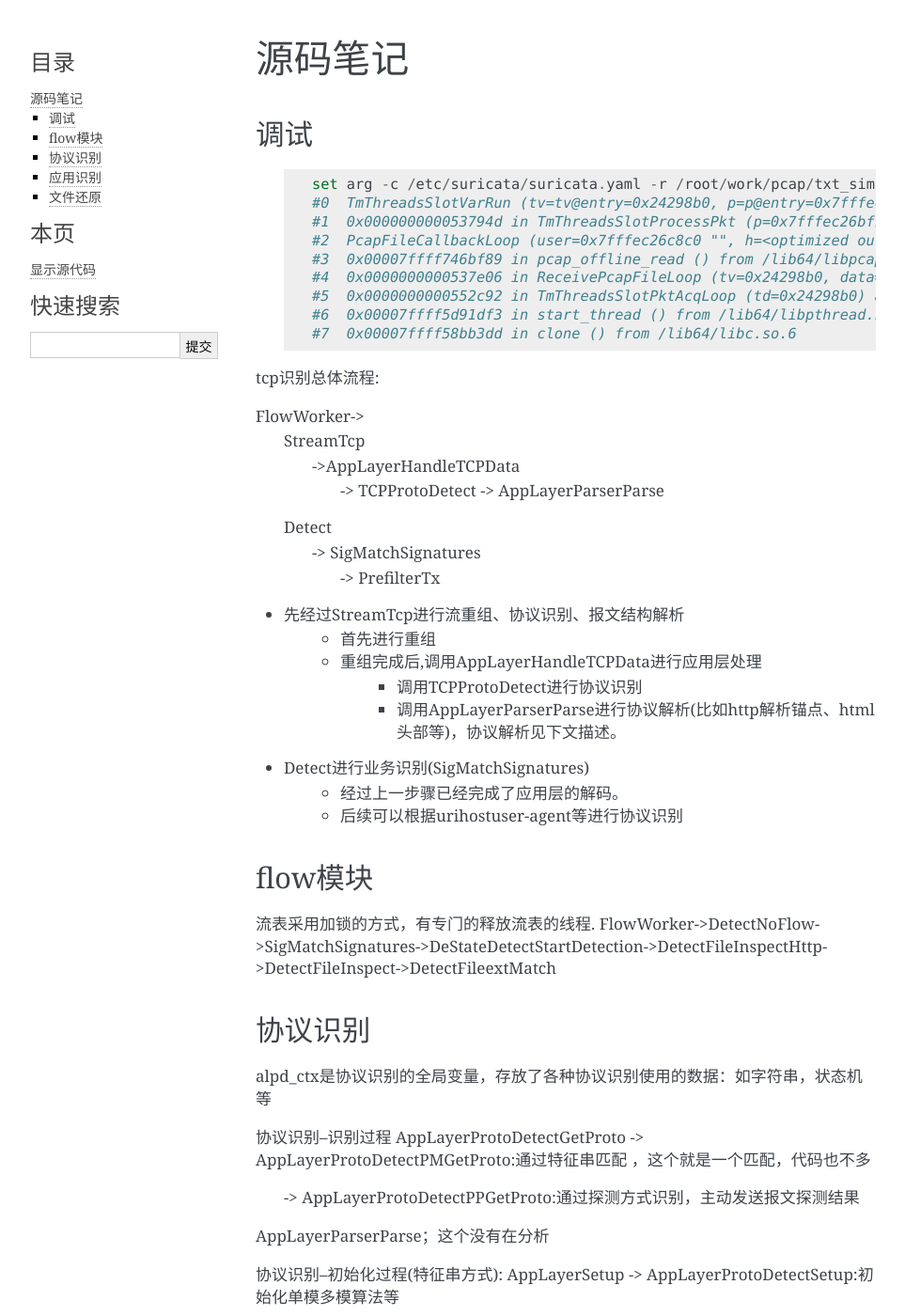
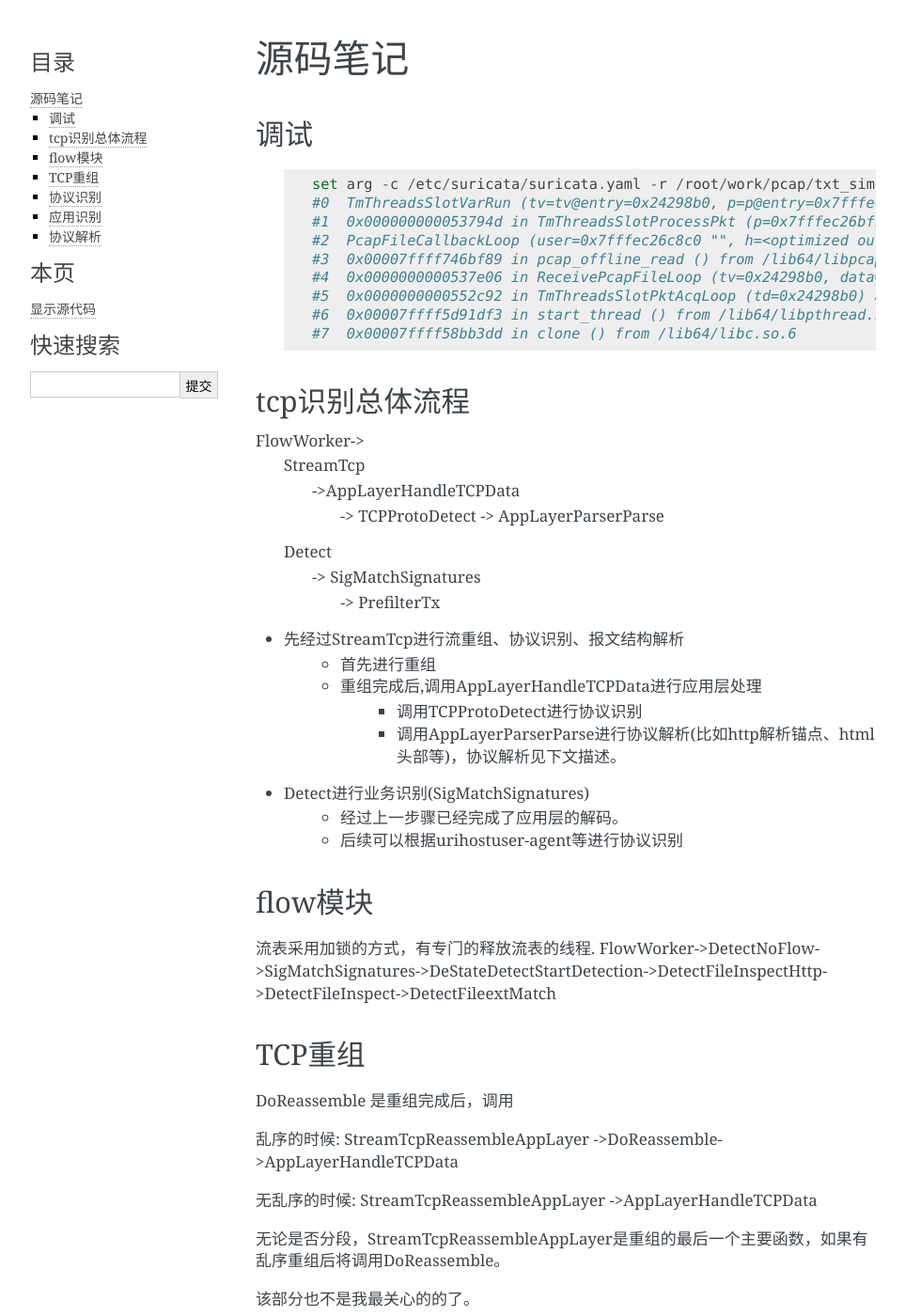
Before and after one commit to promisechen/suricata, a Sphinx documentation site: the page built from doc/source/review.rst, in a window 1280 px wide and 1400 px high. Shown: the whole window at 94% size, without its empty margins (148-1111 px from the left). Built offline with Sphinx 7.4.7, drawn with Linux system fonts in a browser that asks for light colours; some of the changed text lies outside the part shown.

Commit message:
Update review.rst

```diff
--- a/doc/source/review.rst
+++ b/doc/source/review.rst
@@ -16,7 +16,8 @@
     #6  0x00007ffff5d91df3 in start_thread () from /lib64/libpthread.so.0
     #7  0x00007ffff58bb3dd in clone () from /lib64/libc.so.6
 
-tcp识别总体流程:
+tcp识别总体流程
+----------------------
 
 FlowWorker->
    StreamTcp
@@ -43,6 +44,19 @@ flow模块
 ----------
 流表采用加锁的方式，有专门的释放流表的线程.
 FlowWorker->DetectNoFlow->SigMatchSignatures->DeStateDetectStartDetection->DetectFileInspectHttp->DetectFileInspect->DetectFileextMatch
+
+TCP重组
+----------
+
+DoReassemble 是重组完成后，调用
+
+乱序的时候: StreamTcpReassembleAppLayer ->DoReassemble->AppLayerHandleTCPData
+
+无乱序的时候: StreamTcpReassembleAppLayer ->AppLayerHandleTCPData
+
+无论是否分段，StreamTcpReassembleAppLayer是重组的最后一个主要函数，如果有乱序重组后将调用DoReassemble。
+
+该部分也不是我最关心的的了。
 
 协议识别
 ---------
@@ -86,21 +100,11 @@ AppLayerProtoDetectPPRegister->AppLayerProtoDetectInsertNewProbingParser->AppLay
    	* 在调用PrefilterTxUri和DetectEngineInspectHttpUri
           通过streamTcp之后，就会把http的头部信息解析完了，会将uri传到这个PrefilterTxUri函数中。
 
-文件还原
+协议解析
 ----------
 
-DoReassemble 是重组完成后，调用
-
-乱序的时候: StreamTcpReassembleAppLayer ->DoReassemble->AppLayerHandleTCPData
-
-无乱序的时候: StreamTcpReassembleAppLayer ->AppLayerHandleTCPData
-
-
-无论是否分段，StreamTcpReassembleAppLayer是重组的最后一个主要函数，如果有乱序重组后将调用DoReassemble。
 
 最终到应用层都会调用AppLayerHandleTCPData，AppLayerHandleTCPData函数是重组有序之后第一个被调用的函数，这里将都是有序报文。
-
-
 
 对于http的文件还原，使用了libhtp这个库。目前看是先经过tcpstream进行流重组，然后送给libhtp进行解析，最后在回调到http模块生成文件。
 最终涉及的两个函数HTPFileOpen(创建文件)和HTPFileStoreChunk(追加到文件中)。
```
